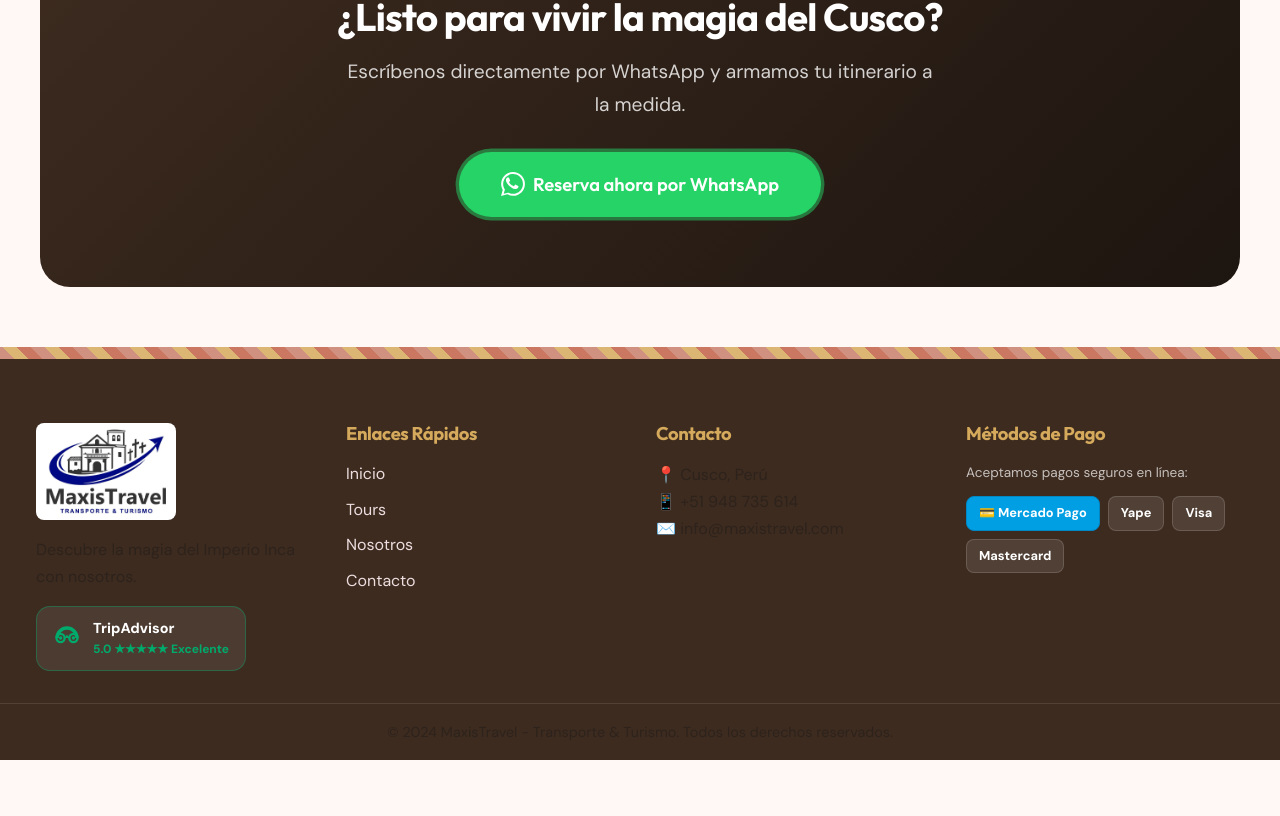
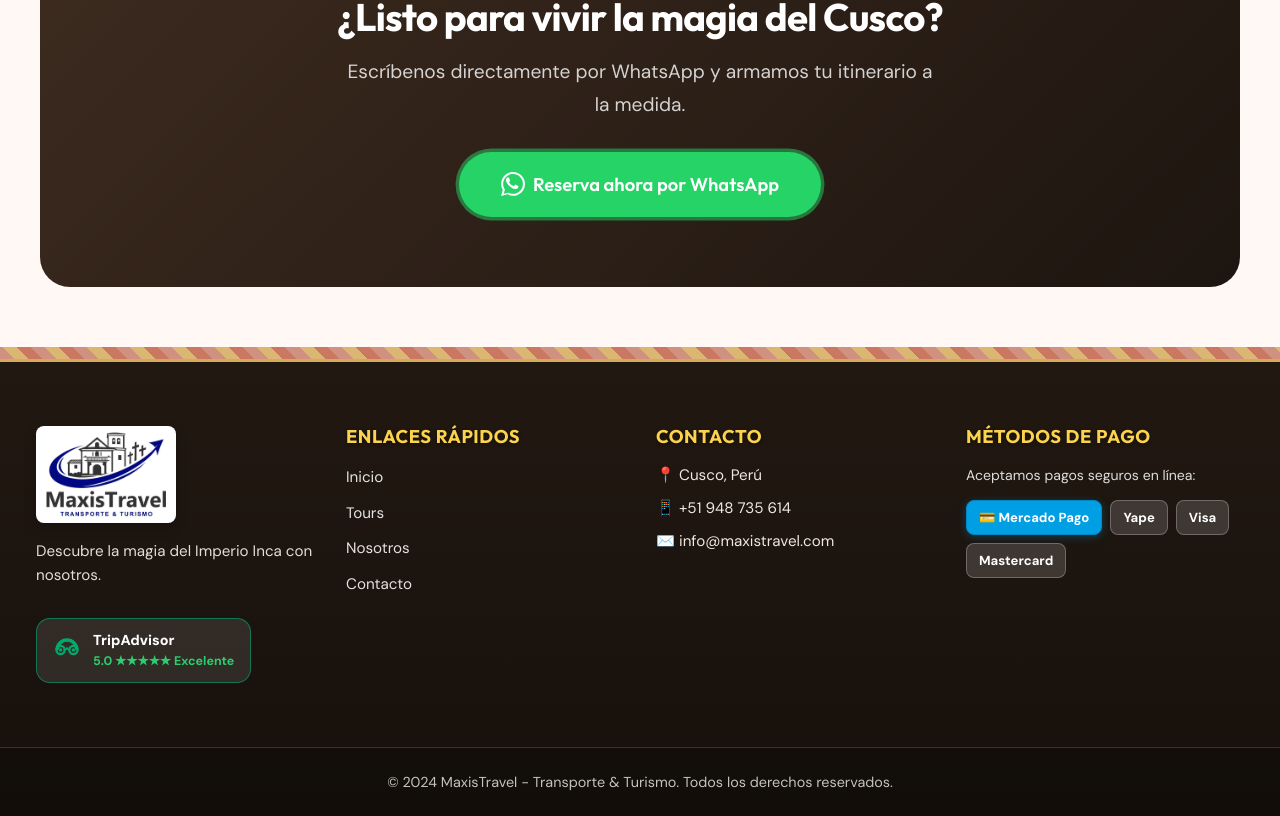
Before and after one commit to MZubiri/MaxisTravel, an Angular app in the folder frontend/: page / in a window 1280 px wide. Shown: the part 2868-3684 px from the top of the page. Before the commit the page ends 3628 px from the top, so only its background shows below. Built offline with nearby package versions, Linux system fonts and the light colour scheme; no server answers.

Commit message:
Ajustar tamano de imagen de cabecera de tour y resolver contraste en footer

```diff
--- a/frontend/src/app/pages/tour-detail/tour-detail.component.css
+++ b/frontend/src/app/pages/tour-detail/tour-detail.component.css
@@ -1,11 +1,74 @@
-.tour-hero { position: relative; min-height: 50vh; height: auto; }
-.tour-hero-image { width: 100%; min-height: 50vh; position: relative; }
-.tour-hero-image img { width: 100%; height: 100%; min-height: 50vh; object-fit: cover; }
-.tour-hero-overlay { position: absolute; inset: 0; background: linear-gradient(to top, rgba(0,0,0,0.85) 0%, rgba(0,0,0,0.25) 100%); display: flex; align-items: flex-end; padding: 100px var(--spacing-md) var(--spacing-lg) var(--spacing-md); }
-.tour-hero-content { max-width: 1200px; margin: 0 auto; width: 100%; color: white; }
-.tour-badge { background: var(--color-primary); padding: 5px 12px; border-radius: 20px; font-weight: bold; font-size: 0.85rem; display: inline-block; }
-.tour-hero-content h1 { font-size: clamp(1.8rem, 5vw, 3rem); margin: 12px 0; line-height: 1.2; text-shadow: 0 2px 10px rgba(0,0,0,0.7); }
-.tour-meta-badges { display: flex; flex-wrap: wrap; gap: 10px; font-size: clamp(0.85rem, 2.5vw, 1.05rem); }
+.tour-hero {
+  position: relative;
+  height: 380px;
+  max-height: 44vh;
+  overflow: hidden;
+}
+
+.tour-hero-image {
+  width: 100%;
+  height: 100%;
+  position: relative;
+}
+
+.tour-hero-image img {
+  width: 100%;
+  height: 100%;
+  object-fit: cover;
+  object-position: center 30%;
+  display: block;
+}
+
+.tour-hero-overlay {
+  position: absolute;
+  inset: 0;
+  background: linear-gradient(to top, rgba(15, 12, 10, 0.92) 0%, rgba(15, 12, 10, 0.45) 50%, rgba(0, 0, 0, 0.25) 100%);
+  display: flex;
+  align-items: flex-end;
+  padding: 80px var(--spacing-md) 28px var(--spacing-md);
+}
+
+.tour-hero-content {
+  max-width: 1200px;
+  margin: 0 auto;
+  width: 100%;
+  color: white;
+}
+
+.tour-badge {
+  background: var(--color-primary);
+  color: #FFFFFF;
+  padding: 4px 12px;
+  border-radius: 20px;
+  font-weight: 700;
+  font-size: 0.8rem;
+  display: inline-block;
+  letter-spacing: 0.03em;
+  text-transform: uppercase;
+}
+
+.tour-hero-content h1 {
+  font-size: clamp(1.6rem, 3.8vw, 2.4rem);
+  margin: 8px 0 10px 0;
+  line-height: 1.2;
+  text-shadow: 0 2px 10px rgba(0,0,0,0.8);
+  font-weight: 800;
+}
+
+.tour-meta-badges {
+  display: flex;
+  flex-wrap: wrap;
+  gap: 8px;
+  font-size: 0.92rem;
+}
+
+.tour-meta-badges span {
+  background: rgba(0, 0, 0, 0.45);
+  backdrop-filter: blur(4px);
+  padding: 4px 10px;
+  border-radius: 8px;
+  border: 1px solid rgba(255, 255, 255, 0.2);
+}
 
 .tour-detail-layout { display: grid; grid-template-columns: 2fr 1fr; gap: var(--spacing-xl); }
 .tour-content section { margin-bottom: var(--spacing-xl); }
@@ -294,12 +357,29 @@
 }
 
 @media (max-width: 600px) {
-  .tour-hero-overlay { padding: 85px 16px 24px 16px; }
-  .tour-detail-layout { gap: 24px; padding-top: 24px; }
-  .sidebar-card { padding: 20px 16px; }
-  .price-amount { font-size: 2.1rem; }
+  .tour-hero {
+    height: 260px;
+    max-height: 38vh;
+  }
+  .tour-hero-overlay {
+    padding: 60px 16px 18px 16px;
+  }
+  .tour-hero-content h1 {
+    font-size: 1.35rem;
+    margin: 6px 0 8px 0;
+  }
+  .tour-meta-badges {
+    font-size: 0.82rem;
+    gap: 6px;
+  }
+  .tour-meta-badges span {
+    padding: 3px 8px;
+  }
+  .tour-detail-layout { gap: 20px; padding-top: 20px; }
+  .sidebar-card { padding: 18px 14px; }
+  .price-amount { font-size: 2rem; }
   .bring-item { font-size: 0.85rem; padding: 6px 12px; }
-  .timeline { padding-left: 24px; }
-  .timeline-dot { left: -19px; }
+  .timeline { padding-left: 20px; }
+  .timeline-dot { left: -16px; }
   .timeline-content { padding: 12px; }
 }
--- a/frontend/src/app/shared/components/footer/footer.component.css
+++ b/frontend/src/app/shared/components/footer/footer.component.css
@@ -1,8 +1,10 @@
 .footer {
-  background: var(--color-dark);
-  color: white;
+  background: linear-gradient(180deg, #221812 0%, #16100B 100%);
+  color: #FFFFFF;
   padding-top: var(--spacing-xl);
   font-family: var(--font-body);
+  position: relative;
+  border-top: 3px solid #D6AA5C;
 }
 
 .footer-container {
@@ -22,13 +24,26 @@
   margin-bottom: var(--spacing-md);
   object-fit: contain;
   display: block;
+  box-shadow: 0 4px 12px rgba(0, 0, 0, 0.25);
+}
+
+.footer-slogan {
+  color: #F1E7E0 !important;
+  font-size: 0.95rem;
+  line-height: 1.6;
+  margin-bottom: 16px;
+  opacity: 0.95;
 }
 
 .footer-col h3 {
-  color: var(--color-accent);
+  color: #FCD34D !important;
   margin-bottom: var(--spacing-md);
   font-family: var(--font-heading);
   font-size: 1.15rem;
+  font-weight: 700;
+  letter-spacing: 0.03em;
+  text-transform: uppercase;
+  text-shadow: 0 1px 3px rgba(0, 0, 0, 0.5);
 }
 
 .footer-col ul {
@@ -41,23 +56,42 @@
 }
 
 .footer-col ul li a {
-  color: var(--color-light);
+  color: #FFFFFF !important;
+  opacity: 0.88;
   text-decoration: none;
-  transition: var(--transition);
+  transition: all 0.25s ease;
+  display: inline-block;
+  font-size: 0.95rem;
 }
 
 .footer-col ul li a:hover {
-  color: var(--color-primary);
-  padding-left: 5px;
+  color: #FCD34D !important;
+  opacity: 1;
+  transform: translateX(4px);
+}
+
+.footer-contact-item {
+  color: #F1E7E0 !important;
+  margin-bottom: 10px;
+  font-size: 0.95rem;
+  line-height: 1.5;
+  display: flex;
+  align-items: center;
+  gap: 8px;
 }
 
 .footer-bottom {
   text-align: center;
-  padding: var(--spacing-md);
-  margin-top: var(--spacing-lg);
-  border-top: 1px solid rgba(255, 255, 255, 0.1);
+  padding: 22px var(--spacing-md);
+  margin-top: var(--spacing-xl);
+  border-top: 1px solid rgba(255, 255, 255, 0.15);
+  background: rgba(0, 0, 0, 0.2);
+}
+
+.footer-bottom p {
+  margin: 0;
   font-size: 0.9rem;
-  color: rgba(255, 255, 255, 0.6);
+  color: rgba(255, 255, 255, 0.75) !important;
 }
 
 /* TripAdvisor Badge */
@@ -65,19 +99,19 @@
   display: inline-flex;
   align-items: center;
   gap: 12px;
-  background: rgba(255, 255, 255, 0.08);
-  border: 1px solid rgba(0, 170, 108, 0.4);
+  background: rgba(255, 255, 255, 0.1);
+  border: 1px solid rgba(0, 170, 108, 0.6);
   padding: 10px 16px;
   border-radius: 14px;
   text-decoration: none;
-  color: white;
-  margin-top: 16px;
+  color: #FFFFFF;
+  margin-top: 14px;
   transition: all 0.3s ease;
 }
 
 .tripadvisor-badge:hover {
-  background: rgba(0, 170, 108, 0.15);
-  border-color: #00AA6C;
+  background: rgba(0, 170, 108, 0.2);
+  border-color: #00D688;
   transform: translateY(-2px);
 }
 
@@ -89,19 +123,19 @@
 .ta-title {
   font-weight: 800;
   font-size: 0.9rem;
-  color: #FFFFFF;
+  color: #FFFFFF !important;
 }
 
 .ta-rating {
-  font-size: 0.75rem;
-  color: #00AA6C;
+  font-size: 0.78rem;
+  color: #2ECC71 !important;
   font-weight: 700;
 }
 
-/* Mercado Pago Badges */
+/* Mercado Pago & Payment Badges */
 .pay-sub {
-  font-size: 0.85rem;
-  color: rgba(255, 255, 255, 0.7);
+  font-size: 0.88rem;
+  color: rgba(255, 255, 255, 0.85) !important;
   margin-bottom: 12px;
 }
 
@@ -112,18 +146,22 @@
 }
 
 .pay-badge {
-  background: rgba(255, 255, 255, 0.1);
+  background: rgba(255, 255, 255, 0.15);
   padding: 6px 12px;
   border-radius: 8px;
-  font-size: 0.8rem;
+  font-size: 0.82rem;
   font-weight: 700;
-  color: #FFFFFF;
-  border: 1px solid rgba(255, 255, 255, 0.15);
+  color: #FFFFFF !important;
+  border: 1px solid rgba(255, 255, 255, 0.25);
+  display: inline-flex;
+  align-items: center;
 }
 
 .mp-badge {
   background: #009EE3;
   border-color: #0087C4;
+  color: #FFFFFF !important;
+  box-shadow: 0 2px 8px rgba(0, 158, 227, 0.3);
 }
 
 @media (max-width: 640px) {
@@ -135,7 +173,7 @@
     gap: 28px;
   }
   .footer-bottom {
-    margin-top: var(--spacing-md);
-    padding: var(--spacing-md) 16px;
+    margin-top: var(--spacing-lg);
+    padding: 18px 16px;
   }
 }
--- a/frontend/src/app/shared/components/footer/footer.component.html
+++ b/frontend/src/app/shared/components/footer/footer.component.html
@@ -3,7 +3,7 @@
   <div class="footer-container">
     <div class="footer-col">
       <img src="/assets/images/logo.jpeg" onerror="this.onerror=null; this.src='/logo.jpeg'" alt="MaxisTravel" class="footer-logo">
-      <p>{{ 'footer.slogan' | translate }}</p>
+      <p class="footer-slogan">{{ 'footer.slogan' | translate }}</p>
 
       <!-- TripAdvisor Badge -->
       <a href="https://www.tripadvisor.com" target="_blank" class="tripadvisor-badge" title="TripAdvisor">
@@ -34,9 +34,9 @@
 
     <div class="footer-col">
       <h3>{{ 'footer.contact' | translate }}</h3>
-      <p>📍 Cusco, Perú</p>
-      <p>📱 +51 948 735 614</p>
-      <p>✉️ info&#64;maxistravel.com</p>
+      <p class="footer-contact-item">📍 Cusco, Perú</p>
+      <p class="footer-contact-item">📱 +51 948 735 614</p>
+      <p class="footer-contact-item">✉️ info&#64;maxistravel.com</p>
     </div>
 
     <div class="footer-col">
```
